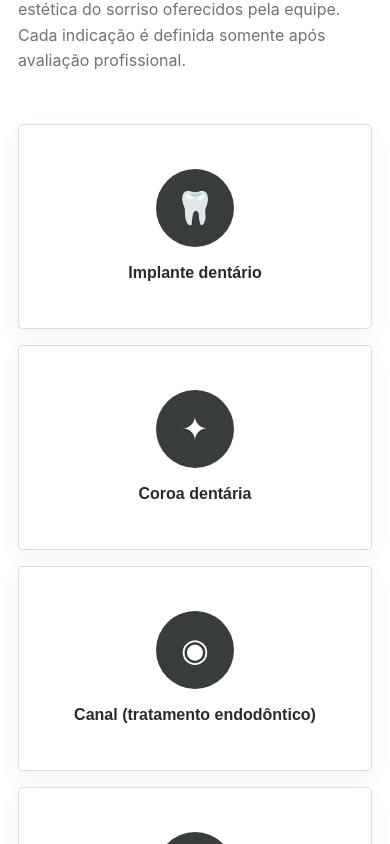
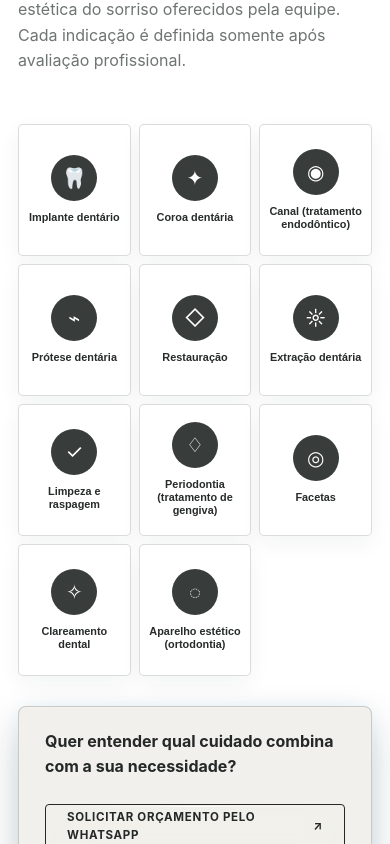
Before and after one commit to FOlivxDEV/LayoutODONTOLOGIA-03, a Next.js app: page / in a window 390 px wide. Shown: the part 3700-4544 px from the top of the page. Built offline with nearby package versions, Linux system fonts and the light colour scheme.

Commit message:
Show three treatment cards per mobile row

```diff
--- a/app/globals.css
+++ b/app/globals.css
@@ -959,3 +959,16 @@ footer { padding-top:56px; background:#343736; }
 .hero .button { min-height:40px; padding:0 17px; font-size:.67rem; }
 @media (max-width:980px) { .hero-content { width:min(540px,64%); } }
 @media (max-width:620px) { .hero { padding-left:20px; padding-right:20px; }.hero-content { width:100%; }.hero h1 { font-size:clamp(2.25rem,11vw,3rem); } }
+
+/* Mobile: três tratamentos por linha */
+@media (max-width:760px) {
+  .icon-cards { grid-template-columns:repeat(3,minmax(0,1fr)); gap:8px; }
+  .icon-card { min-height:132px; padding:13px 6px; }
+  .procedure-icon { width:46px; height:46px; margin-bottom:10px; font-size:1.25rem; }
+  .icon-card h3 { font-size:.68rem; line-height:1.2; overflow-wrap:anywhere; }
+}
+@media (max-width:360px) {
+  .icon-cards { gap:6px; }
+  .icon-card { min-height:122px; padding-inline:4px; }
+  .icon-card h3 { font-size:.62rem; }
+}
```
